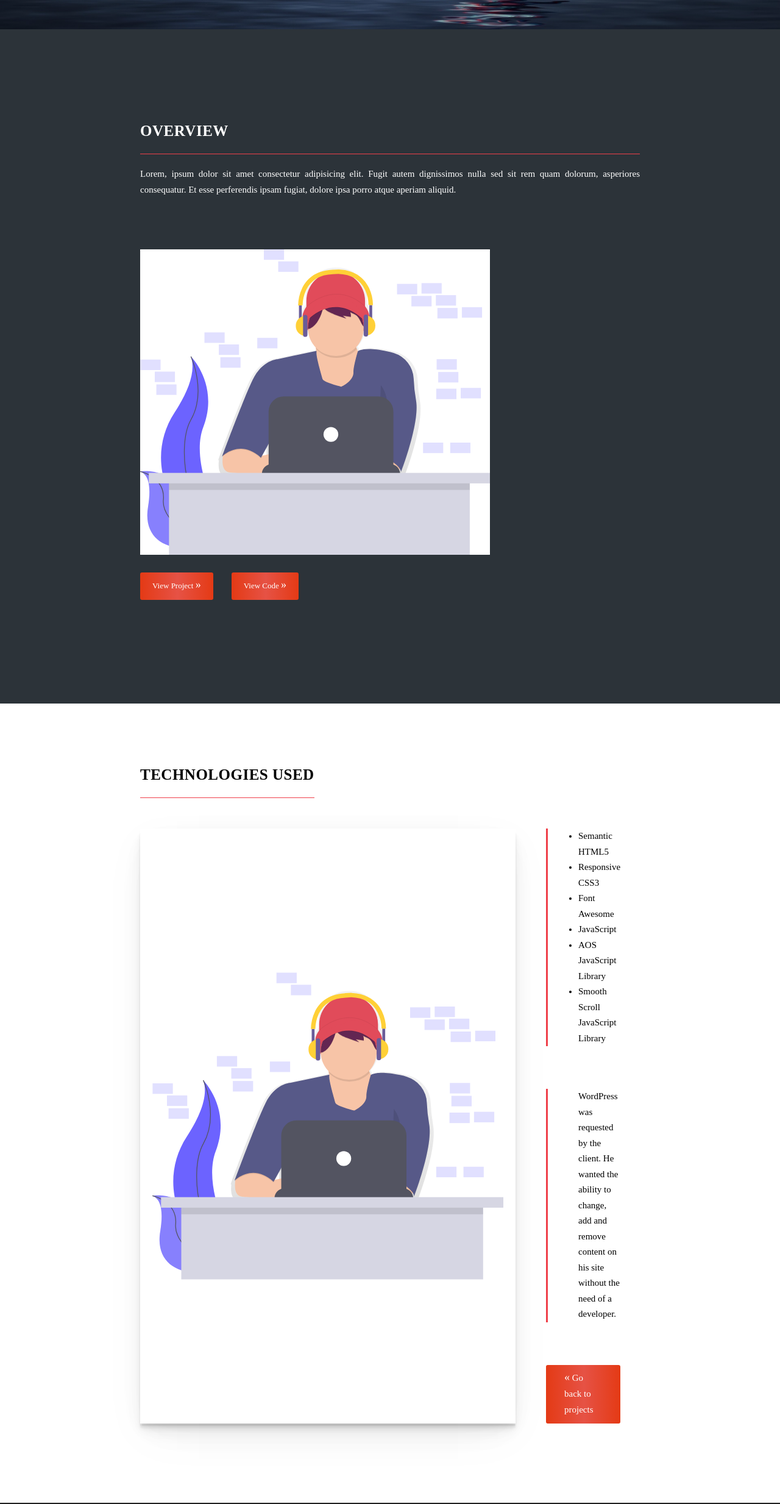
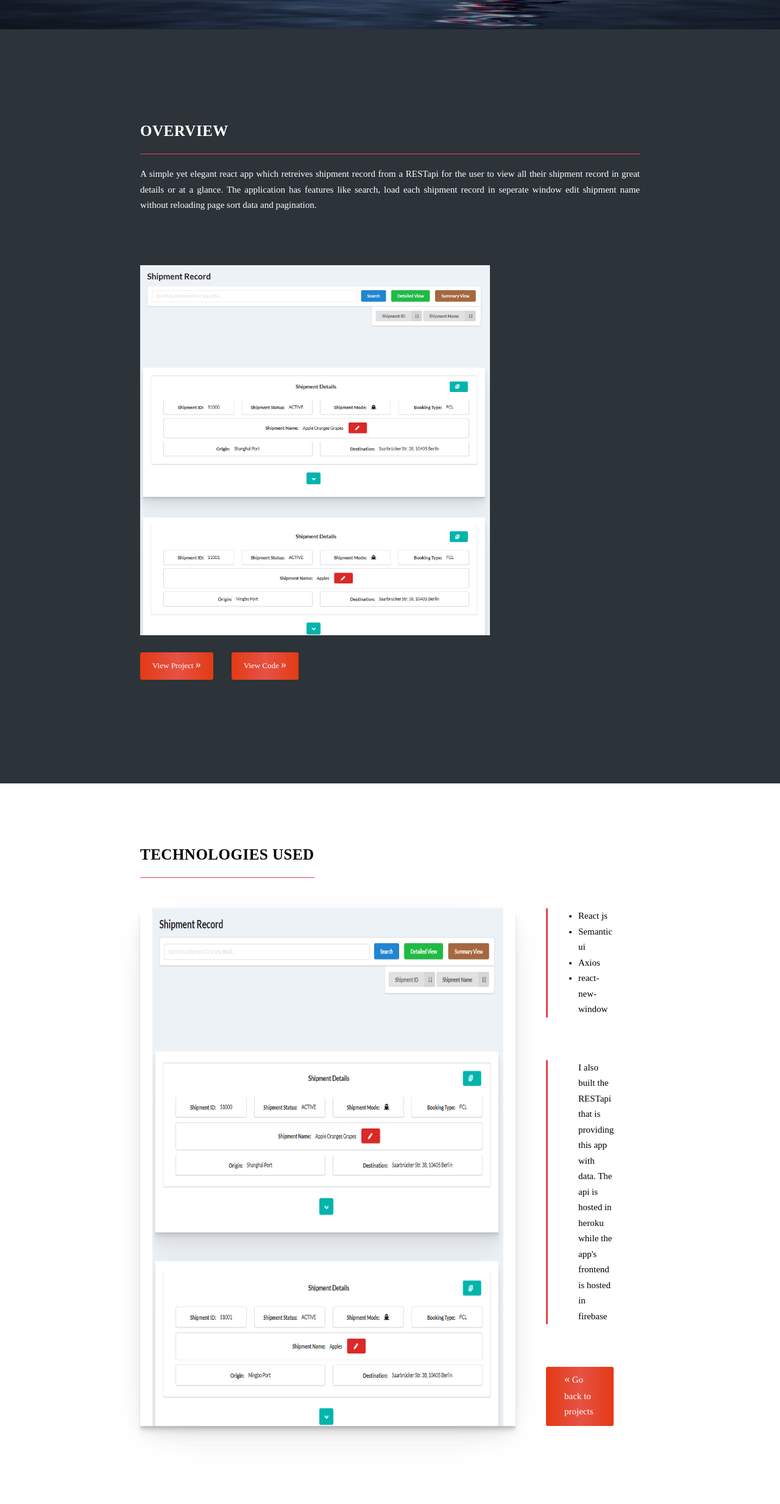
Before and after one commit to maaislam/myportfolio, a plain HTML site: page project__Intro-page/project1.html in a window 1280 px wide. Shown: the part 752-3219 px from the top of the page at 61% size. Drawn offline with nearby package versions, Linux system fonts and the light colour scheme.

Commit message:
added react project

```diff
--- a/project__Intro-page/project1.html
+++ b/project__Intro-page/project1.html
@@ -102,15 +102,13 @@
     <section class="overview" id="overview">
         <div class="overview__text" data-aos="fade-right">
             <h2>Overview</h2>
-            <p>Lorem, ipsum dolor sit amet consectetur adipisicing elit. Fugit autem dignissimos nulla sed sit rem quam
-                dolorum, asperiores consequatur. Et esse perferendis ipsam fugiat, dolore ipsa porro atque aperiam
-                aliquid.</p>
+            <p>A simple yet elegant react app which retreives shipment record from a RESTapi for the user to view all their shipment record in great details or at a glance. The application has features like search, load each shipment record in seperate window edit shipment name without reloading   page sort data and pagination.</p>
         </div>
         <div class="overview__image" data-aos="fade-left">
-            <img src="/images/undraw_coding.svg" alt="">
+            <img src="/images/shipment_record.png" alt="app-screenshot">
             <div class="proj_btn">
-                <div class="button1"><a href="https://eshascollection.phoenixdesign.online/esha" class="proj_btn__style">View Project <span>&#187;</span></a></div>
-                <div class="button2"><a href="#" class="proj_btn__style">View Code <span>&#187;</span></a></div>
+                <div class="button1"><a href="https://shipmentrecord-98c34.web.app/" target="_blank" class="proj_btn__style">View Project <span>&#187;</span></a></div>
+                <div class="button2"><a href="https://github.com/maaislam/shipmentRecord" target="_blank" class="proj_btn__style">View Code <span>&#187;</span></a></div>
             </div>
         </div>
     </section>
@@ -120,19 +118,17 @@
         <h2 data-aos="fade-right">Technologies Used</h2>
 
         <div class="tech-used__image">
-            <img src="/images/undraw_coding.svg" alt="" data-aos="fade-right">
+            <img src="/images/shipment_record.png" alt="app-screenshot" data-aos="fade-right">
             <div class="list" data-aos="fade-left">
                 <ul>
-                    <li class="tech1">Semantic HTML5</li>
-                    <li class="tech1">Responsive CSS3</li>
-                    <li class="tech1">Font Awesome</li>
-                    <li class="tech1">JavaScript</li>
-                    <li class="tech1">AOS JavaScript Library</li>
-                    <li class="tech1">Smooth Scroll JavaScript Library</li>
+                    <li class="tech1">React js</li>
+                    <li class="tech1">Semantic ui</li>
+                    <li class="tech1">Axios</li>
+                    <li class="tech1">react-new-window</li>
+
                 </ul>
                 <ul class="comment">
-                    <li>WordPress was requested by the client. He wanted the ability to change, add and remove content
-                        on his site without the need of a developer.</li>
+                    <li>I also built the RESTapi that is providing this app with data. The api is hosted in heroku while the app's frontend is hosted in firebase</li>
 
                 </ul>
 
--- a/scss/pages/_home.scss
+++ b/scss/pages/_home.scss
@@ -203,7 +203,7 @@
     & a{
         text-decoration: none;
         transition: all 0.2s ease 0s;
-        &:nth-child(3):hover{
+        &:hover{
 
             -webkit-transform: translateY(-.5rem);
 
@@ -213,7 +213,7 @@
 
 
         }
-        &:nth-child(3):active{
+        &:active{
 
             -webkit-transform: translateY(-.1rem);
 
```
Also changed, not shown: index.html (+5 -5 lines), images/esha-logo.svg (added), images/eshalogo.png (added), images/shipment_record.png (added), scss/main.css, 2 other files.
